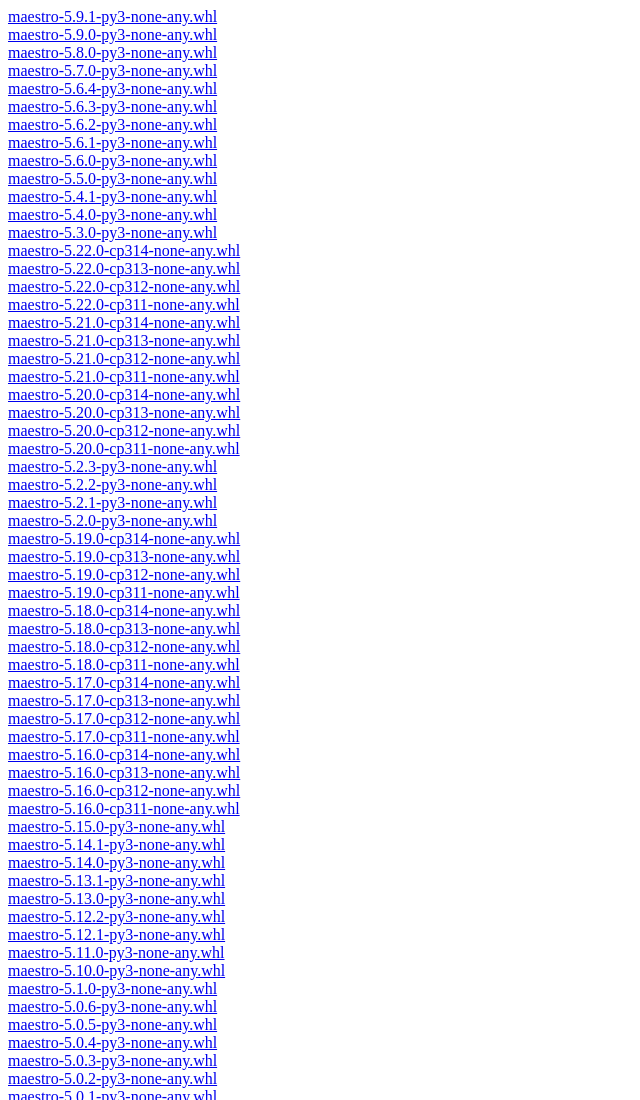
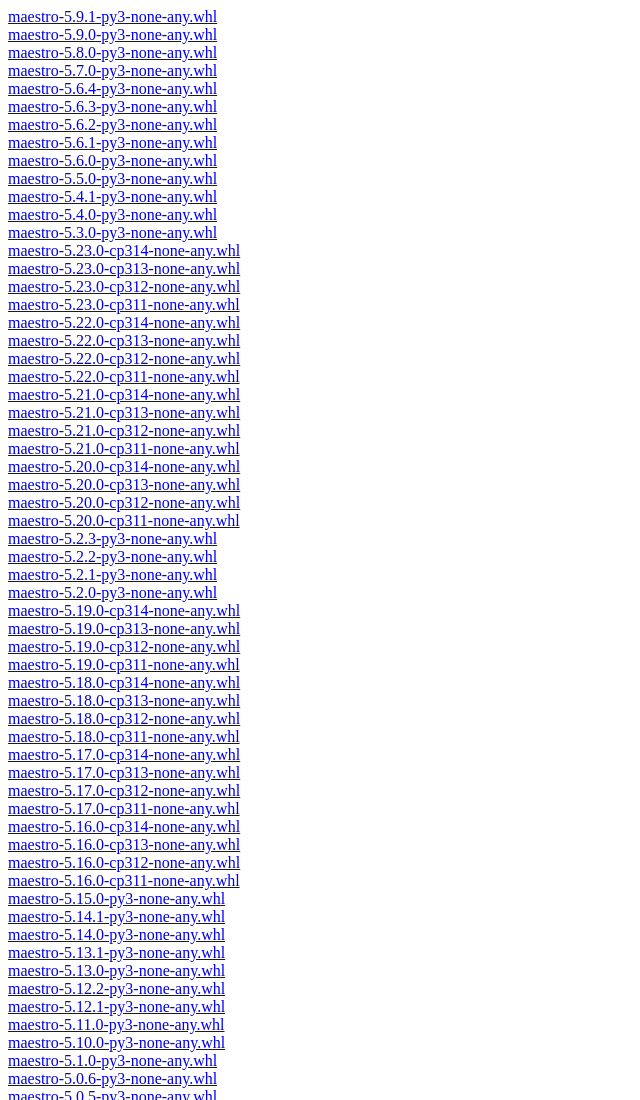
Before and after one commit to maestrodevs/maestrodevs.github.io, a plain HTML site: page simple/maestro/index.html in a window 1280 px wide. Shown: the top 1100 px of the page, without its empty margins (0-640 px from the left). Drawn offline with Linux system fonts and the light colour scheme.

Commit message:
release: 5.23.0 (sourceless wheels; tag v5.23.0)
maestro-5.23.0-cp311-none-any.whl sha256 f4cb721c650536593f3450007e9873d07832520cd38e8e952683da68675c071f
maestro-5.23.0-cp312-none-any.whl sha256 89c48efaf3b4cb6073718f06038c55e81d9f784fe33817bbf87e51eda7715a29
maestro-5.23.0-cp313-none-any.whl sha256 c344addc07b3e7785311314323c741dc27d49657c56ff2d4e69617cc27fd7d12
maestro-5.23.0-cp314-none-any.whl sha256 95b16b062b824363185d773d02098b9fd81249834856d2f02281acae2304d3c8

```diff
--- a/simple/maestro/index.html
+++ b/simple/maestro/index.html
@@ -20,6 +20,10 @@
 <a href="../../wheels/maestro-5.4.1-py3-none-any.whl#sha256=c0baa7189be19a73509e66a61e611adff604f94584190c5a3ab264fe5cde7a09">maestro-5.4.1-py3-none-any.whl</a><br>
 <a href="../../wheels/maestro-5.4.0-py3-none-any.whl#sha256=6d0232c9191c344386997ec5fd55c01cc462ccab2db600aead2c7a8c2b7e17ce">maestro-5.4.0-py3-none-any.whl</a><br>
 <a href="../../wheels/maestro-5.3.0-py3-none-any.whl#sha256=7445ce9b75b3f85e3e72f0dddcac05a18105f05786a9a11b590b18a00daf8061">maestro-5.3.0-py3-none-any.whl</a><br>
+<a href="../../wheels/maestro-5.23.0-cp314-none-any.whl#sha256=95b16b062b824363185d773d02098b9fd81249834856d2f02281acae2304d3c8">maestro-5.23.0-cp314-none-any.whl</a><br>
+<a href="../../wheels/maestro-5.23.0-cp313-none-any.whl#sha256=c344addc07b3e7785311314323c741dc27d49657c56ff2d4e69617cc27fd7d12">maestro-5.23.0-cp313-none-any.whl</a><br>
+<a href="../../wheels/maestro-5.23.0-cp312-none-any.whl#sha256=89c48efaf3b4cb6073718f06038c55e81d9f784fe33817bbf87e51eda7715a29">maestro-5.23.0-cp312-none-any.whl</a><br>
+<a href="../../wheels/maestro-5.23.0-cp311-none-any.whl#sha256=f4cb721c650536593f3450007e9873d07832520cd38e8e952683da68675c071f">maestro-5.23.0-cp311-none-any.whl</a><br>
 <a href="../../wheels/maestro-5.22.0-cp314-none-any.whl#sha256=ed98f14424036e4d5a0427af5b814afbf616563a617608e0cb0de4ca4b3e8c8b">maestro-5.22.0-cp314-none-any.whl</a><br>
 <a href="../../wheels/maestro-5.22.0-cp313-none-any.whl#sha256=a9db84e207054d9b46dbf34aceeb05c95f68773567b8a214a3991fa2870a1223">maestro-5.22.0-cp313-none-any.whl</a><br>
 <a href="../../wheels/maestro-5.22.0-cp312-none-any.whl#sha256=ae60083359355721513bf2a7022c86002bcad60000cdaeb7598cb45a9e8dc3c7">maestro-5.22.0-cp312-none-any.whl</a><br>
```
Also changed, not shown: 4 other files.
